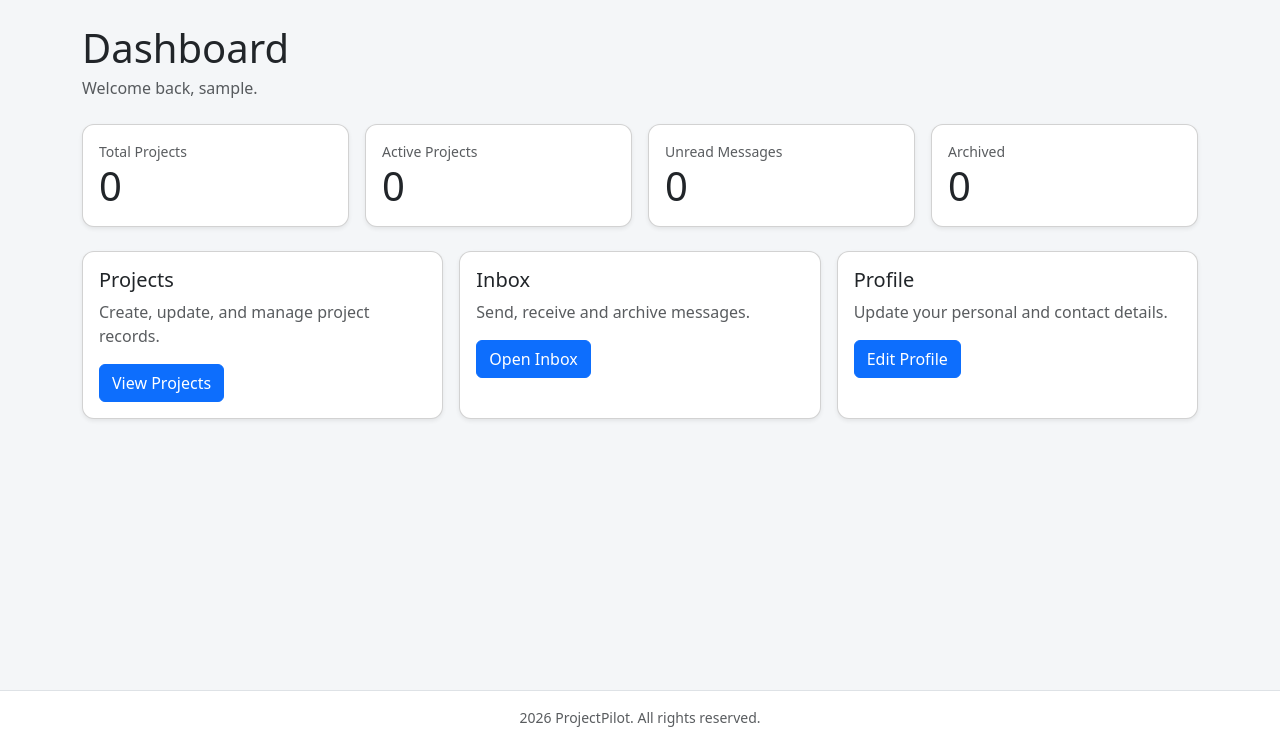
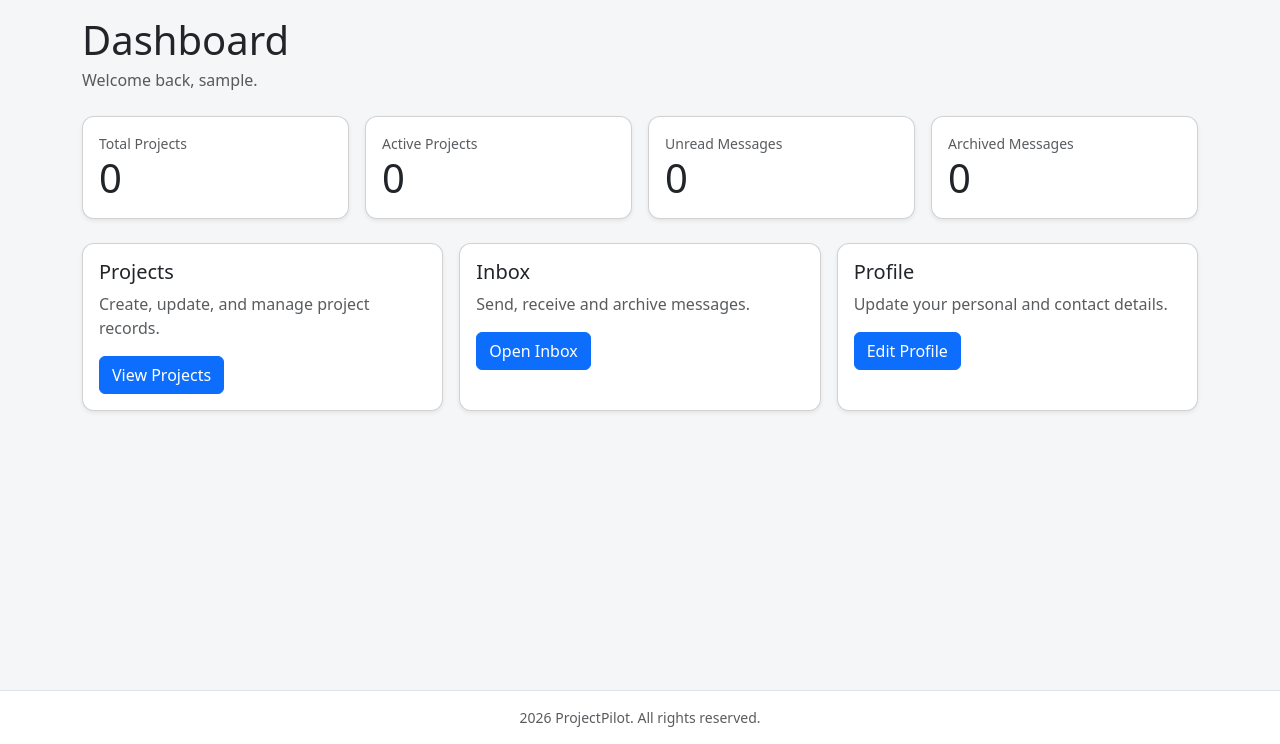
Before and after one commit to ScriptusDigital/Frameworks_Assignment, a Django app: page / in a window 1280 px wide. Shown: the part 56-800 px from the top of the page. Run offline with Django 5.2, Linux system fonts and the light colour scheme; the visitor is signed in with stand-in values (Sample User, id 1); data that the repository does not hold is empty.

Commit message:
refactor: minor phrasing changes

```diff
--- a/templates/base.html
+++ b/templates/base.html
@@ -50,7 +50,7 @@
     </nav>
 
 
-    <main class="container mt-4">
+    <main class="container mt-3">
         {% if messages %}
         {% for message in messages %}
         <div class="alert alert-{{ message.tags }}">
--- a/templates/dashboard.html
+++ b/templates/dashboard.html
@@ -40,7 +40,7 @@
     <div class="col-md-3">
         <div class="card shadow-sm">
             <div class="card-body">
-                <div class="text-muted small">Archived</div>
+                <div class="text-muted small">Archived Messages</div>
                 <div class="display-6">{{ archived_messages }} </div>
             </div>
         </div>
```
Also changed, not shown: static/js/main.js (+9 -2 lines).
